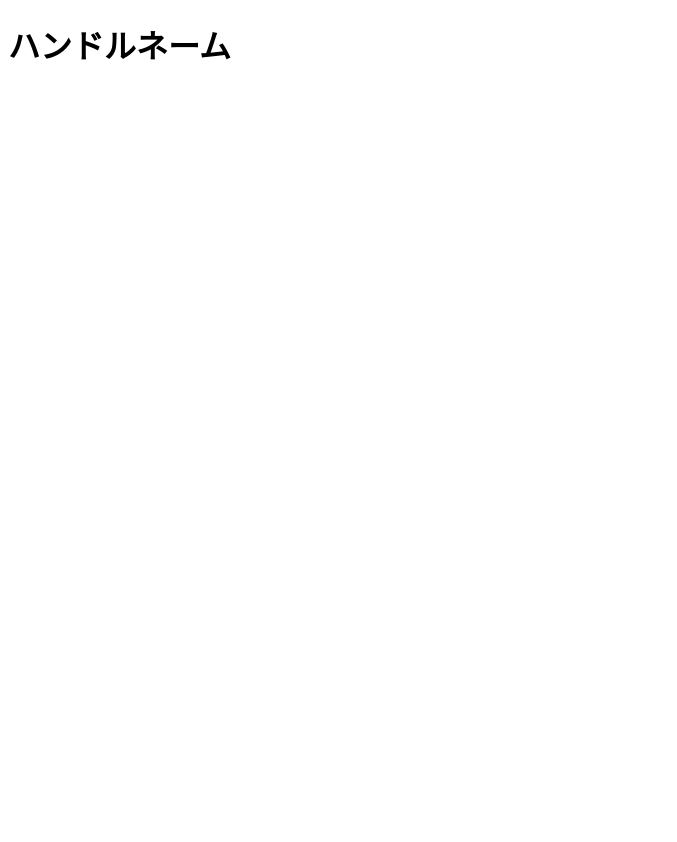
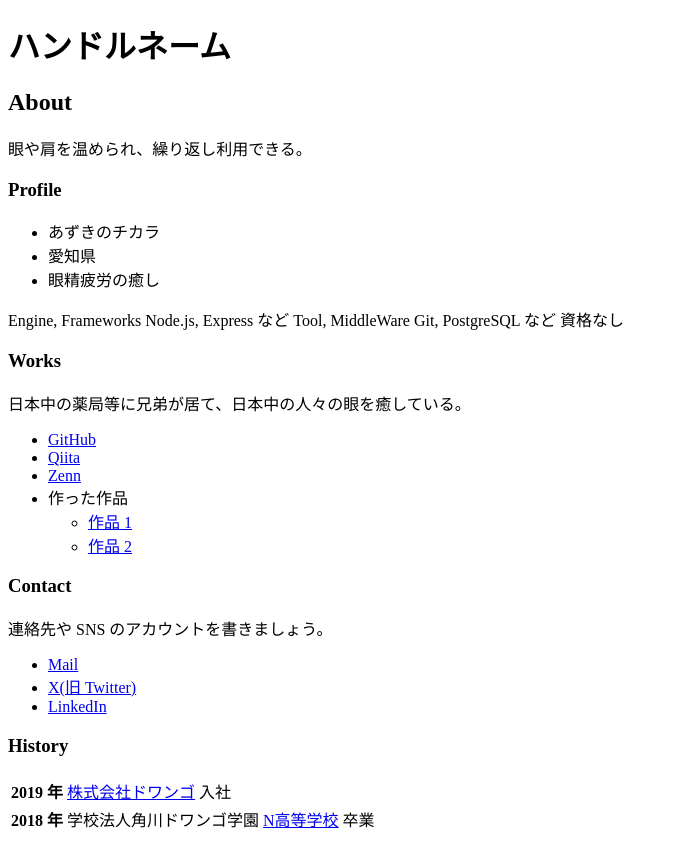
Before and after one commit to AzukinoTikara/AzukinoTikara.github.io, a plain HTML site: page index.html in a window 1280 px wide. Shown: the whole page, without its empty margins (0-677 px from the left). Before the commit the page ends 800 px from the top, so only its background shows below. Drawn offline with Linux system fonts and the light colour scheme.

Commit message:
Update index.html

```diff
--- a/index.html
+++ b/index.html
@@ -7,5 +7,67 @@
 </head>
 <body>
   <h1>ハンドルネーム</h1>
+  <h2>About</h2>
+    <p>
+      眼や肩を温められ、繰り返し利用できる。<br>
+    </p>
+
+    <h3>Profile</h3>
+    <ul>
+      <li>あずきのチカラ</li>
+      <li>愛知県</li>
+      <li>眼精疲労の癒し</li>
+    </ul>
+
+      <tr>
+        <th>Engine, Frameworks</th>
+        <td>Node.js, Express など</td>
+      </tr>
+      <tr>
+        <th>Tool, MiddleWare</th>
+        <td>Git, PostgreSQL など</td>
+      </tr>
+      <tr>
+        <th>資格なし</th>
+        <td></td>
+      </tr>
+    </table>
+
+    <h3>Works</h3>
+    <p>日本中の薬局等に兄弟が居て、日本中の人々の眼を癒している。</p>
+    <ul>
+      <li><a href="https://github.com/">GitHub</a></li>
+      <li><a href="https://qiita.com/">Qiita</a></li>
+      <li><a href="https://zenn.dev/">Zenn</a></li>
+      <li>
+        作った作品
+        <ul>
+          <li><a href="https://example.com/">作品 1</a></li>
+          <li><a href="https://example.com/">作品 2</a></li>
+        </ul>
+      </li>
+    </ul>
+
+    <h3>Contact</h3>
+    <p>連絡先や SNS のアカウントを書きましょう。</p>
+    <ul>
+      <li><a href="mailto:name@example.com">Mail</a></li>
+      <li><a href="https://twitter.com/n_yobikou">X(旧 Twitter)</a></li>
+      <li><a href="https://www.linkedin.com/">LinkedIn</a></li>
+    </ul>
+
+    <h3>History</h3>
+    <p></p>
+    <table>
+      <tr>
+        <th>2019 年</th>
+        <td><a href="https://dwango.co.jp/">株式会社ドワンゴ</a> 入社</td>
+      </tr>
+      <tr>
+        <th>2018 年</th>
+        <td>学校法人角川ドワンゴ学園 <a href="https://nnn.ed.jp/">N高等学校</a> 卒業</td>
+      </tr>
+
+    </table>
 </body>
 </html>
```
